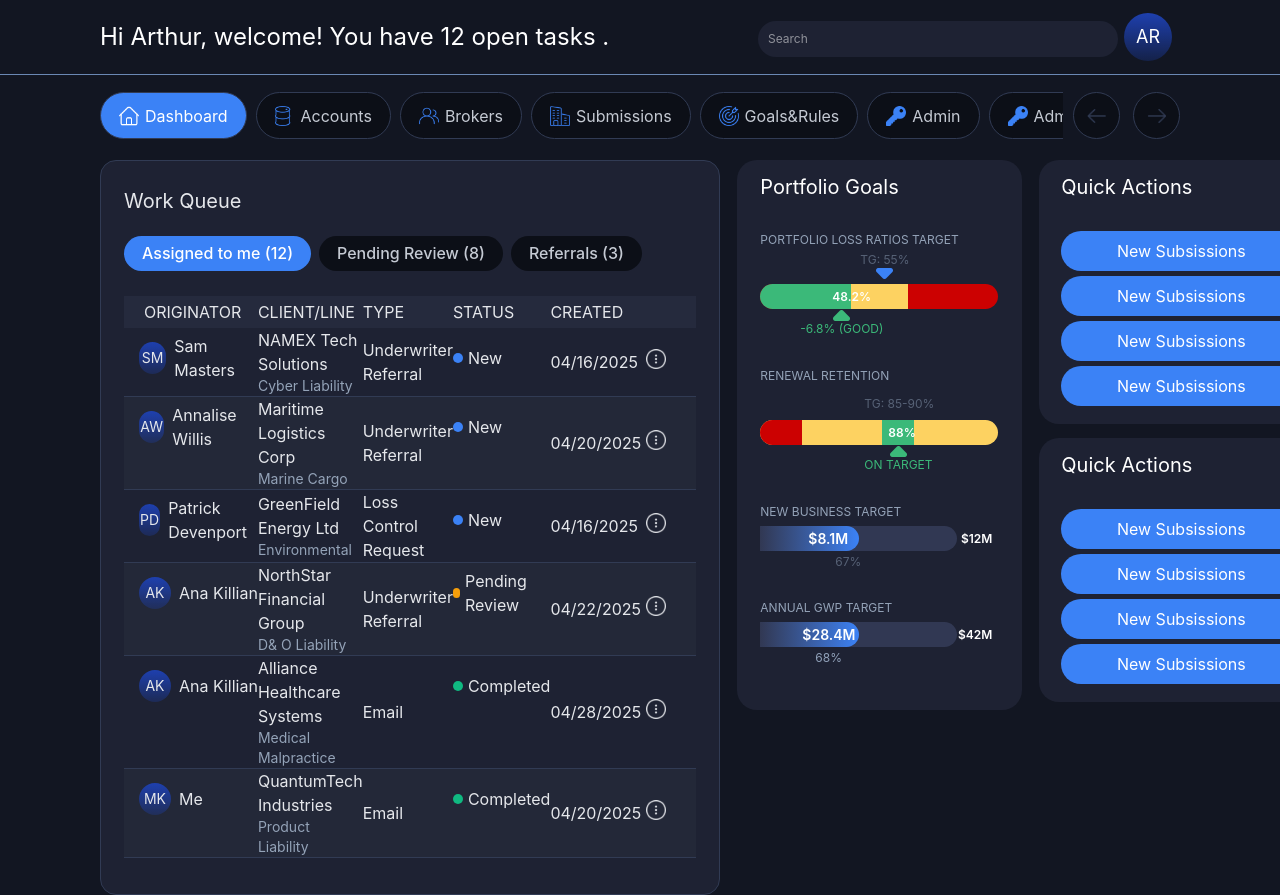
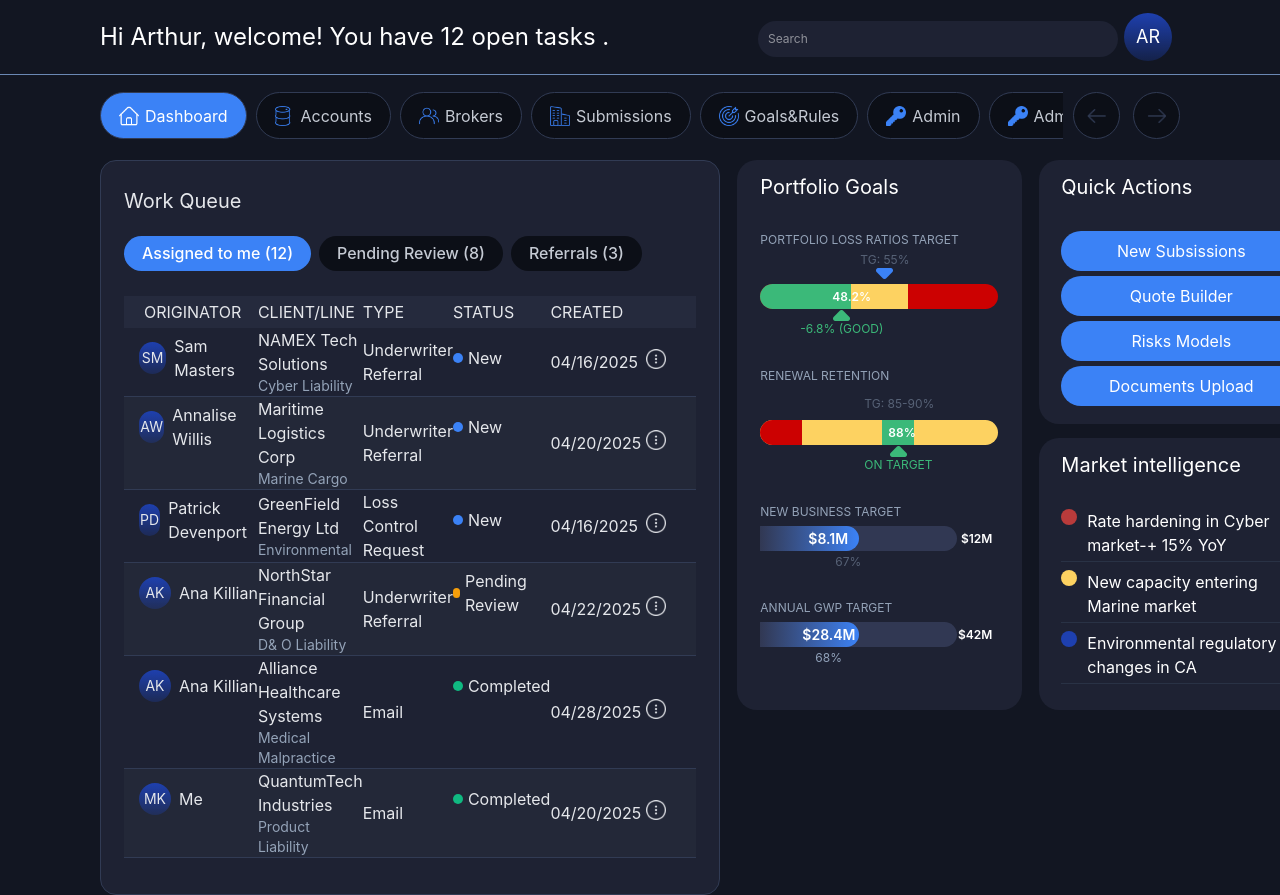
Before and after one commit to mbulchak/dashboard-dec, a React app: page /dashboard-dec/dashboard in a window 1280 px wide. Shown: the top 895 px of the page. Built offline with nearby package versions, Linux system fonts and the light colour scheme; the HTML template or start-up script is replaced by a standard one.

Commit message:
feat: add block MarketIntelligence

```diff
--- /dev/null
+++ b/src/components/MarketIntelligence/MarketIntelligence.tsx
@@ -0,0 +1,27 @@
+export const MarketIntelligence = () => {
+  return (
+    <section className='w-[285px] h-[272px] bg-[#1e2233] text-white px-[22px] pt-[12px] pb-[16px] rounded-[20px]'>
+      <h3 className='text-[20px] mb-[29px]'>Market intelligence</h3>
+
+      <div>
+        <section className='flex gap-[10px] pb-[4px] mb-[8px] border-b border-[#293245]'>
+          <span className='inline-block w-[16px] h-[16px] bg-[#B93B3B] shrink-0 items-start rounded-full'></span>
+
+          <p>Rate hardening in Cyber market-+ 15% YoY</p>
+        </section>
+
+        <section className='flex gap-[10px] pb-[4px] mb-[8px] border-b border-[#293245]'>
+          <span className='inline-block w-[16px] h-[16px] bg-[#FDD261] shrink-0 items-start rounded-full'></span>
+
+          <p>New capacity entering Marine market</p>
+        </section>
+
+        <section className='flex gap-[10px] pb-[4px] mb-[8px] border-b border-[#293245]'>
+          <span className='inline-block w-[16px] h-[16px] bg-[#1E40AF] shrink-0 items-start rounded-full'></span>
+
+          <p>Environmental regulatory changes in CA</p>
+        </section>
+      </div>
+    </section>
+  );
+};
--- /dev/null
+++ b/src/components/MarketIntelligence/index.ts
@@ -0,0 +1 @@
+export * from './MarketIntelligence';
--- a/src/components/QuickActions/QuickActions.tsx
+++ b/src/components/QuickActions/QuickActions.tsx
@@ -8,11 +8,11 @@ export const QuickActions = () => {
       <div className='flex flex-col gap-[5px]'>
         <QuickButton width='w-[240px]' height='h-[40px]' buttonName='New Subsissions' />
 
-        <QuickButton width='w-[240px]' height='h-[40px]' buttonName='New Subsissions' />
+        <QuickButton width='w-[240px]' height='h-[40px]' buttonName='Quote Builder' />
 
-        <QuickButton width='w-[240px]' height='h-[40px]' buttonName='New Subsissions' />
+        <QuickButton width='w-[240px]' height='h-[40px]' buttonName='Risks Models' />
 
-        <QuickButton width='w-[240px]' height='h-[40px]' buttonName='New Subsissions' />
+        <QuickButton width='w-[240px]' height='h-[40px]' buttonName='Documents Upload' />
       </div>
     </section>
   );
--- a/src/pages/Dashboard/Dashboard.tsx
+++ b/src/pages/Dashboard/Dashboard.tsx
@@ -1,3 +1,4 @@
+import {MarketIntelligence} from '../../components/MarketIntelligence';
 import {Navigation} from '../../components/Navigation';
 import {PortfolioGoals} from '../../components/PortfolioGoals';
 import {QuickActions} from '../../components/QuickActions';
@@ -11,12 +12,13 @@ export const Dashboard = () => {
       <div className='flex flex-col xl:flex-row gap-[17px] mx-[40px] xl:mx-[100px]'>
         <WorkQueue />
 
-        <div className='flex gap-[17px]'>
+        <div className='flex flex-col lg:flex-row gap-[17px]'>
           <PortfolioGoals />
 
-          <div className='flex flex-col gap-[14px]'>
+          <div className='flex flex-row sm:flex-row xl:flex-col gap-[14px]'>
             <QuickActions />
-            <QuickActions />
+
+            <MarketIntelligence />
           </div>
         </div>
       </div>
```
